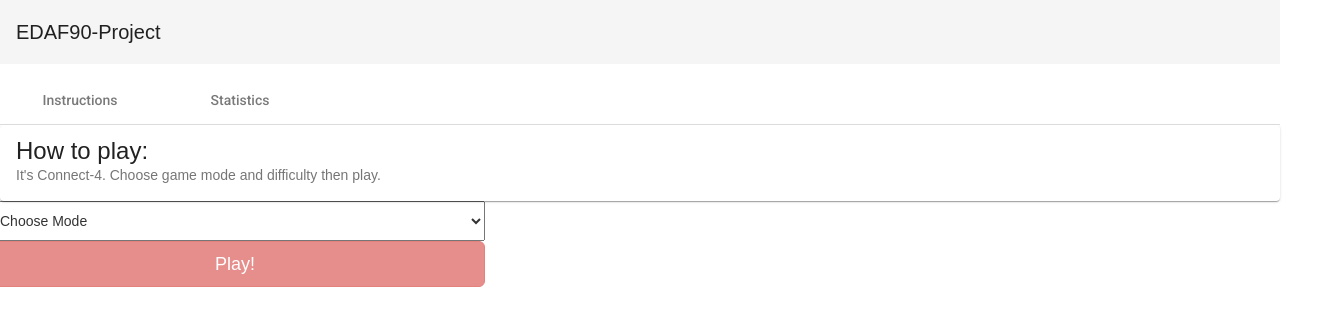
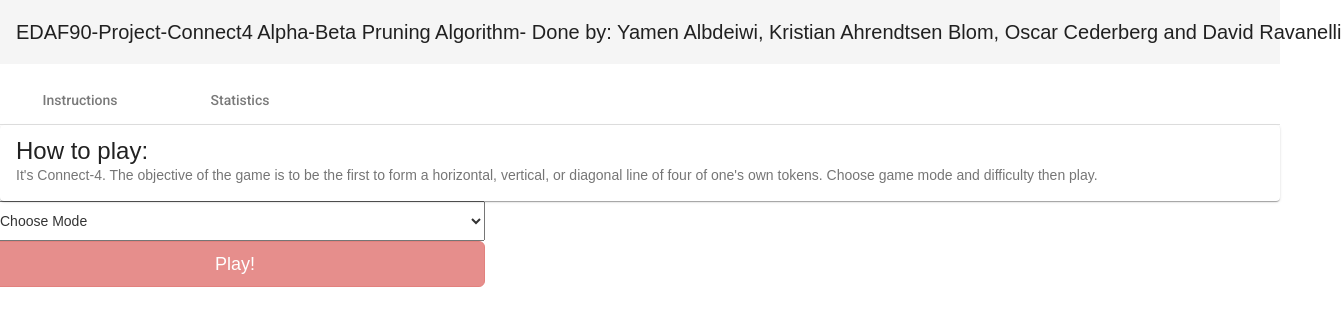
Before and after one commit to Yamen9418/Connect4-AI, an Angular app: page / in a window 1280 px wide. Shown: the top 326 px of the page, 1342 px wide, since content can reach past the window. Built offline with nearby package versions, Linux system fonts and the light colour scheme.

Commit message:
added some changes

```diff
--- a/src/app/app.component.ts
+++ b/src/app/app.component.ts
@@ -60,5 +60,6 @@ export class AppComponent implements OnInit {
   // }
 
 
-  title = 'EDAF90-Project';
+  title = 'EDAF90-Project-Connect4 Alpha-Beta Pruning Algorithm- ' +
+    'Done by: Yamen Albdeiwi, Kristian Ahrendtsen Blom, Oscar Cederberg and David Ravanelli';
 }
--- a/src/app/main/main.component.html
+++ b/src/app/main/main.component.html
@@ -1,5 +1,7 @@
 <mat-card>
     <mat-card-title>How to play:</mat-card-title>
-    <mat-card-subtitle>It's Connect-4. Choose game mode and difficulty then play.</mat-card-subtitle>
+    <mat-card-subtitle>It's Connect-4. The objective of the game is to be the first to form a horizontal,
+      vertical, or diagonal line of four of one's own tokens.
+      Choose game mode and difficulty then play.</mat-card-subtitle>
 </mat-card>
 <app-mode-form></app-mode-form>
```
